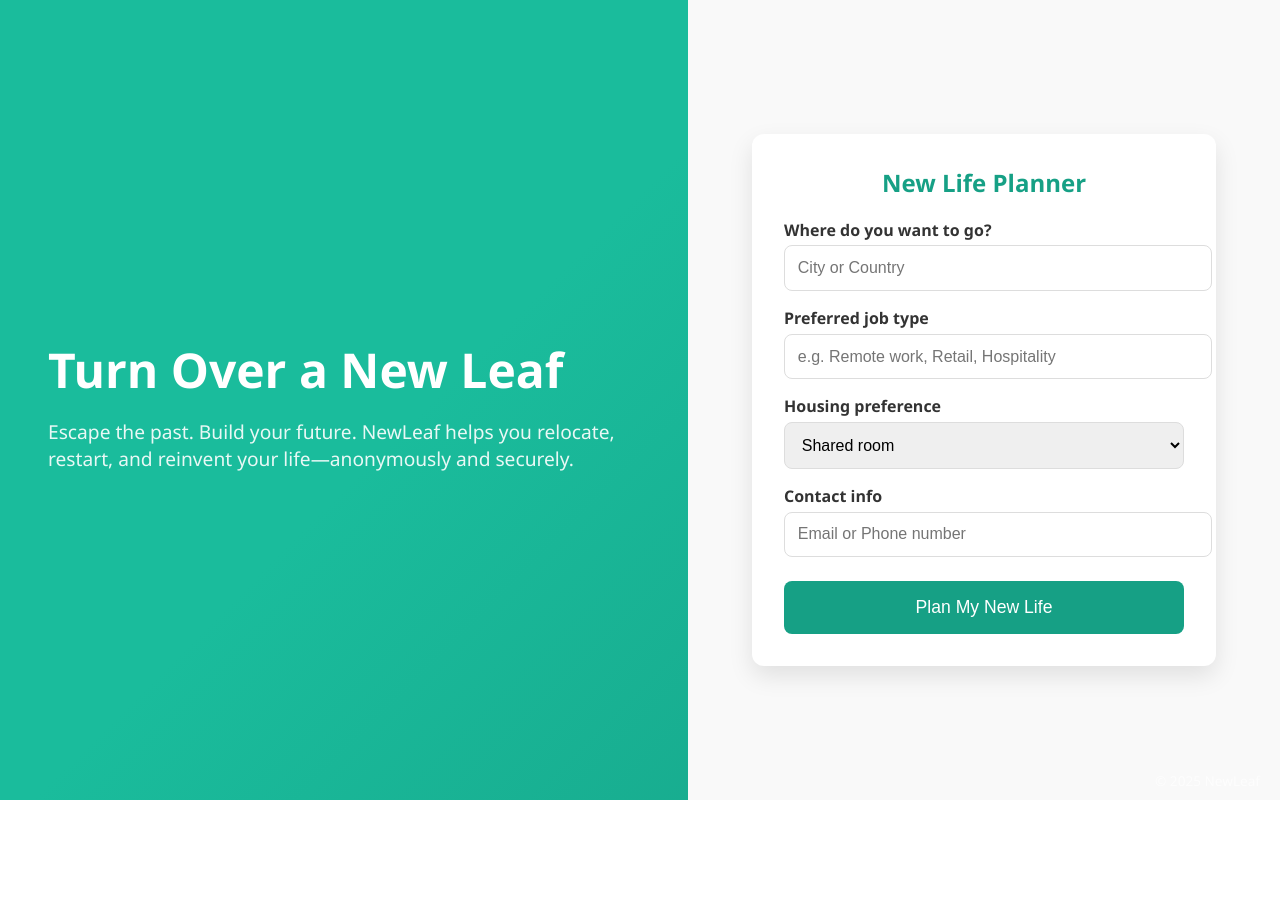
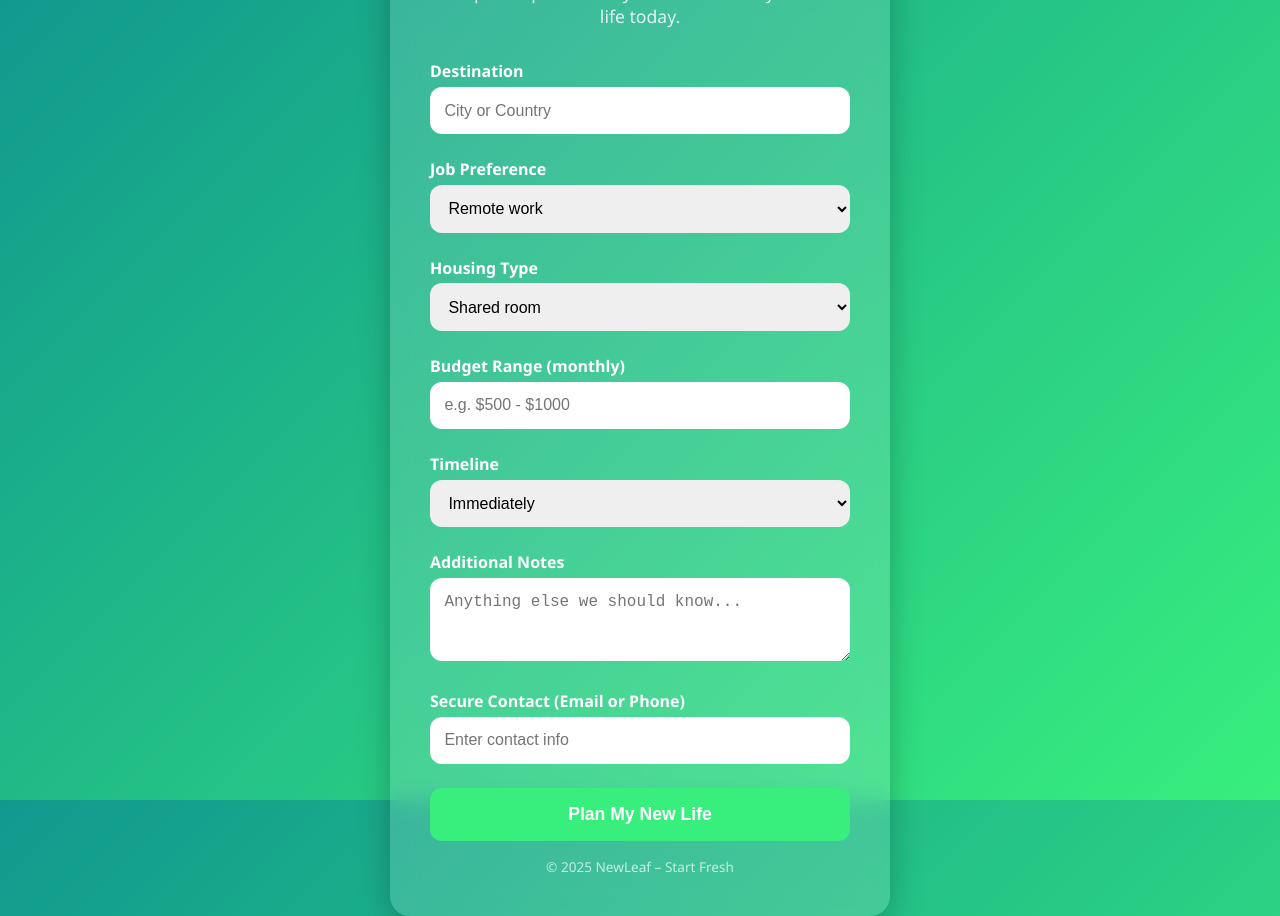
Before and after one commit to Ayintoya/NewLeaf, a plain HTML site: page index.html in a window 1280 px wide. Before the commit the page ends 800 px from the top, so only its background shows below. Drawn offline with Linux system fonts and the light colour scheme.

Commit message:
Update index.html

```diff
--- a/index.html
+++ b/index.html
@@ -5,120 +5,120 @@
   <meta name="viewport" content="width=device-width, initial-scale=1.0">
   <title>NewLeaf – Start Fresh</title>
   <style>
-    body {
+    /* Reset */
+    * {
       margin: 0;
-      font-family: 'Segoe UI', Tahoma, Geneva, Verdana, sans-serif;
-      display: flex;
-      height: 100vh;
-      background: linear-gradient(135deg, #1abc9c 40%, #16a085 100%);
-      color: #fff;
+      padding: 0;
+      box-sizing: border-box;
     }
 
-    .left {
-      flex: 1;
+    body {
+      height: 100vh;
+      font-family: 'Segoe UI', Tahoma, Geneva, Verdana, sans-serif;
       display: flex;
       align-items: center;
       justify-content: center;
-      padding: 3rem;
-      text-align: left;
+      background: linear-gradient(135deg, #11998e, #38ef7d);
     }
 
-    .left h1 {
-      font-size: 3rem;
-      margin-bottom: 1rem;
-      line-height: 1.2;
+    .card {
+      background: rgba(255, 255, 255, 0.15);
+      backdrop-filter: blur(12px);
+      -webkit-backdrop-filter: blur(12px);
+      border-radius: 20px;
+      padding: 2.5rem;
+      width: 95%;
+      max-width: 500px;
+      color: #fff;
+      box-shadow: 0 8px 32px rgba(0, 0, 0, 0.25);
+      animation: fadeIn 1.2s ease-in-out;
     }
 
-    .left p {
-      font-size: 1.2rem;
-      opacity: 0.9;
+    .card h1 {
+      font-size: 2.2rem;
+      text-align: center;
+      margin-bottom: 0.5rem;
     }
 
-    .right {
-      flex: 1;
-      display: flex;
-      align-items: center;
-      justify-content: center;
-      background: #f9f9f9;
-      color: #333;
-    }
-
-    .form-container {
-      background: #fff;
-      padding: 2rem;
-      border-radius: 12px;
-      box-shadow: 0 10px 25px rgba(0, 0, 0, 0.1);
-      width: 90%;
-      max-width: 400px;
-    }
-
-    .form-container h2 {
-      margin-top: 0;
-      color: #16a085;
+    .card p {
       text-align: center;
+      margin-bottom: 2rem;
+      font-size: 1.1rem;
+      opacity: 0.85;
     }
 
     label {
-      font-weight: bold;
-      margin-top: 1rem;
+      font-weight: 600;
       display: block;
+      margin: 1rem 0 0.3rem;
     }
 
     input, select, textarea {
       width: 100%;
-      padding: 0.8rem;
-      margin-top: 0.3rem;
-      border: 1px solid #ddd;
-      border-radius: 8px;
+      padding: 0.9rem;
+      border: none;
+      border-radius: 12px;
       font-size: 1rem;
+      outline: none;
+      margin-bottom: 0.5rem;
+    }
+
+    textarea {
+      resize: vertical;
     }
 
     button {
-      margin-top: 1.5rem;
       width: 100%;
+      margin-top: 1rem;
       padding: 1rem;
-      background: #16a085;
-      color: white;
+      background: #38ef7d;
       border: none;
-      border-radius: 8px;
+      border-radius: 12px;
       font-size: 1.1rem;
+      font-weight: bold;
+      color: #fff;
       cursor: pointer;
-      transition: background 0.3s;
+      transition: all 0.3s ease;
     }
 
     button:hover {
-      background: #1abc9c;
+      background: #11998e;
+      transform: scale(1.03);
     }
 
     footer {
-      position: absolute;
-      bottom: 10px;
-      right: 20px;
+      margin-top: 1rem;
+      text-align: center;
       font-size: 0.85rem;
-      color: rgba(255,255,255,0.7);
+      opacity: 0.7;
+    }
+
+    @keyframes fadeIn {
+      from { opacity: 0; transform: translateY(20px); }
+      to { opacity: 1; transform: translateY(0); }
     }
   </style>
 </head>
 <body>
-  <div class="left">
-    <div>
+  <div class="card">
     <h1>Turn Over a New Leaf</h1>
-      <p>Escape the past. Build your future.
-      NewLeaf helps you relocate, restart, and reinvent your life—anonymously and securely.</p>
-    </div>
-  </div>
+    <p>Escape the past. Build your future. Plan your new life today.</p>
 
-  <div class="right">
-    <div class="form-container">
-      <h2>New Life Planner</h2>
     <form>
-        <label>Where do you want to go?</label>
+      <label>Destination</label>
       <input type="text" placeholder="City or Country">
 
-        <label>Preferred job type</label>
-        <input type="text" placeholder="e.g. Remote work, Retail, Hospitality">
+      <label>Job Preference</label>
+      <select>
+        <option>Remote work</option>
+        <option>Retail</option>
+        <option>Hospitality</option>
+        <option>Construction</option>
+        <option>Healthcare</option>
+        <option>Other</option>
+      </select>
 
-        <label>Housing preference</label>
+      <label>Housing Type</label>
       <select>
         <option>Shared room</option>
         <option>Apartment</option>
@@ -126,14 +126,27 @@
         <option>No preference</option>
       </select>
 
-        <label>Contact info</label>
-        <input type="text" placeholder="Email or Phone number">
+      <label>Budget Range (monthly)</label>
+      <input type="text" placeholder="e.g. $500 - $1000">
+
+      <label>Timeline</label>
+      <select>
+        <option>Immediately</option>
+        <option>Within 3 months</option>
+        <option>6 months</option>
+        <option>1 year</option>
+      </select>
+
+      <label>Additional Notes</label>
+      <textarea rows="3" placeholder="Anything else we should know..."></textarea>
+
+      <label>Secure Contact (Email or Phone)</label>
+      <input type="text" placeholder="Enter contact info">
 
       <button type="submit">Plan My New Life</button>
     </form>
+
+    <footer>© 2025 NewLeaf – Start Fresh</footer>
   </div>
-  </div>
-
-  <footer>© 2025 NewLeaf</footer>
 </body>
 </html>
```
Lines whose indentation alone changed are shown as unchanged.
